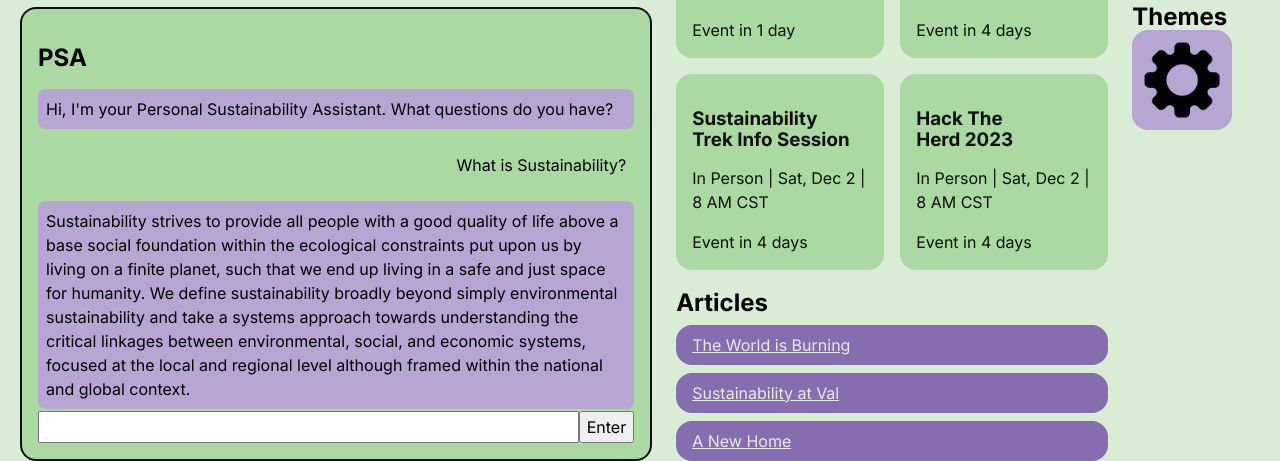
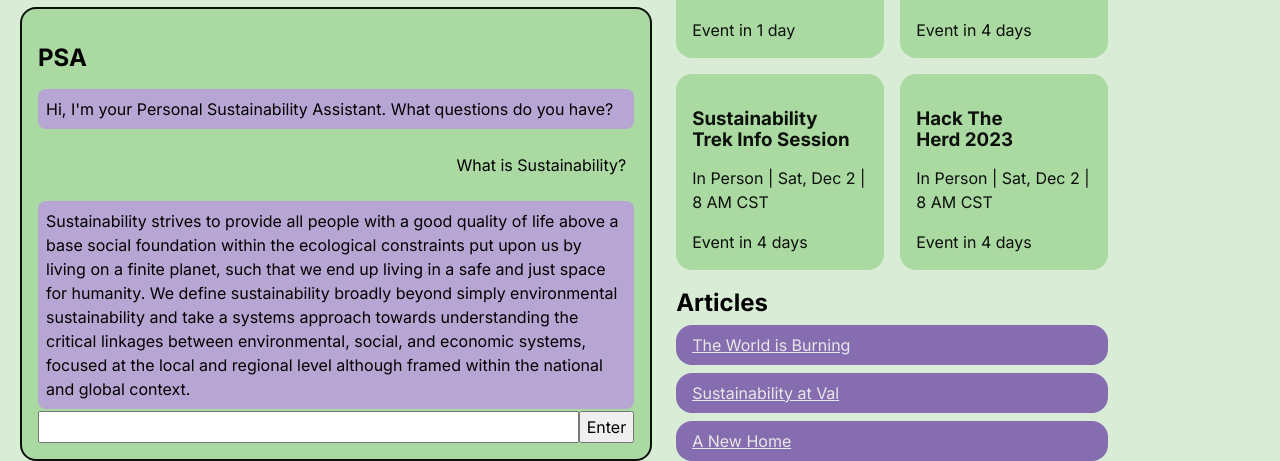
Before and after one commit to allx-g/sustainability-dashboard, a plain HTML site: page index.html in a window 1280 px wide. Shown: the part 515-976 px from the top of the page. Drawn offline with Linux system fonts and the light colour scheme.

Commit message:
Remove theme selection from general dashboard

```diff
--- a/index.html
+++ b/index.html
@@ -118,10 +118,6 @@
 				<a href="#">
 					<img src="img/logo.png" alt="" class="game-placeholder" />
 				</a>
-				<h2>Themes</h2>
-				<a href="#"
-					><img src="img/gear.png" alt="" class="game-placeholder"
-				/></a>
 			</section>
 		</main>
 	</body>
```
